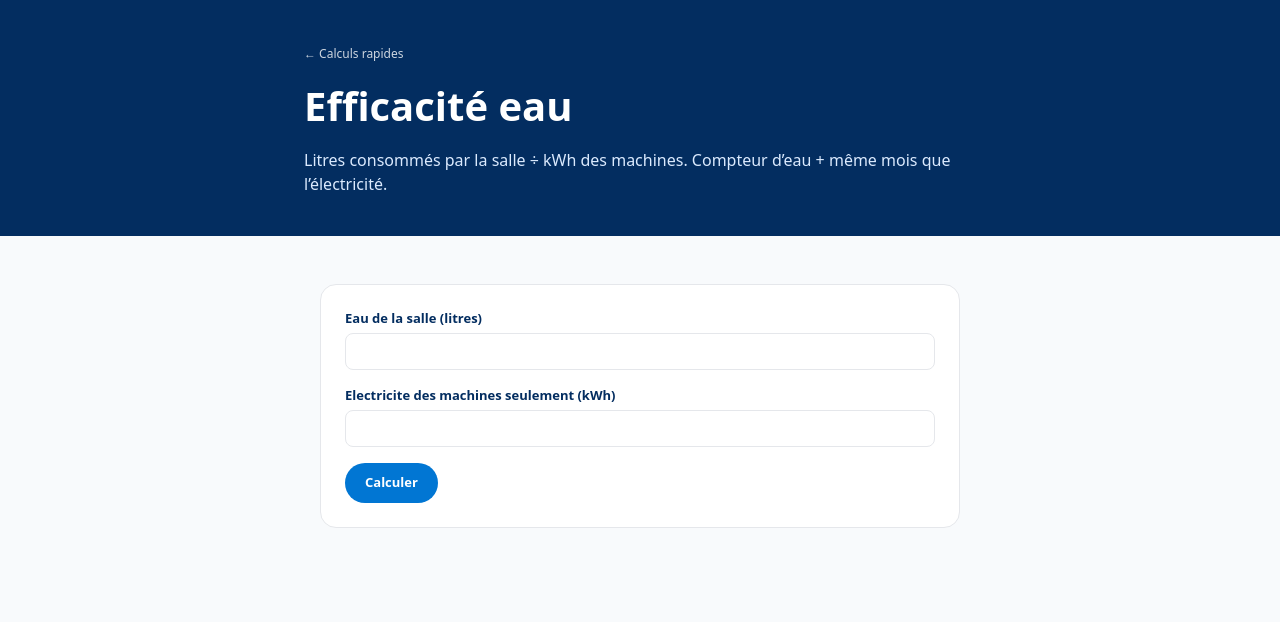
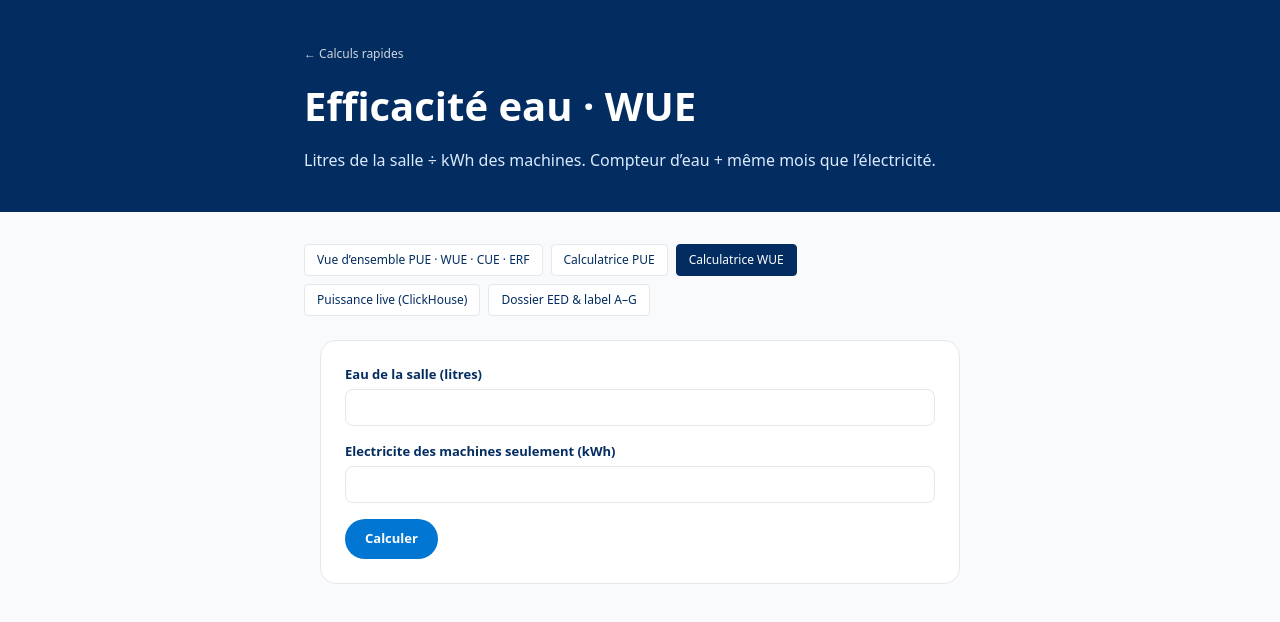
Before and after one commit to Geoking2104/DCIM, a Next.js app in the folder web/: page /en/outils/wue in a window 1280 px wide. Shown: the top 622 px of the page. Built offline with nearby package versions, Linux system fonts and the light colour scheme.

Commit message:
feat(ui): MetricsLinks on PUE and WUE calculators

```diff
--- a/web/app/[locale]/outils/pue/page.tsx
+++ b/web/app/[locale]/outils/pue/page.tsx
@@ -1,4 +1,5 @@
 import EnergyCalculator from '@/components/EnergyCalculator';
+import MetricsLinks from '@/components/metrics/MetricsLinks';
 
 export default function PuePage({ params: { locale } }: { params: { locale: string } }) {
   return (
@@ -6,11 +7,12 @@ export default function PuePage({ params: { locale } }: { params: { locale: stri
       <header className="bg-[#032D60] text-white">
         <div className="max-w-[720px] mx-auto px-6 py-10">
           <a href={`/${locale}/outils`} className="text-[12px] opacity-80">← Calculs rapides</a>
-          <h1 className="mt-3 text-[32px] md:text-[40px] font-extrabold">Efficacité électrique</h1>
-          <p className="mt-3 text-blue-100">Salle entière ÷ machines. Prenez la même période (un mois de facture suffit pour tester).</p>
+          <h1 className="mt-3 text-[32px] md:text-[40px] font-extrabold">Efficacité électrique · PUE</h1>
+          <p className="mt-3 text-blue-100">Salle entière ÷ machines. Même période (un mois de facture suffit pour tester).</p>
         </div>
       </header>
-      <main className="px-6 py-12">
+      <main className="max-w-[720px] mx-auto px-6 py-8 space-y-6">
+        <MetricsLinks locale={locale} current="/outils/pue" />
         <EnergyCalculator kind="pue" locale={locale || 'fr'} />
       </main>
     </div>
--- a/web/app/[locale]/outils/wue/page.tsx
+++ b/web/app/[locale]/outils/wue/page.tsx
@@ -1,4 +1,5 @@
 import EnergyCalculator from '@/components/EnergyCalculator';
+import MetricsLinks from '@/components/metrics/MetricsLinks';
 
 export default function WuePage({ params: { locale } }: { params: { locale: string } }) {
   return (
@@ -6,11 +7,12 @@ export default function WuePage({ params: { locale } }: { params: { locale: stri
       <header className="bg-[#032D60] text-white">
         <div className="max-w-[720px] mx-auto px-6 py-10">
           <a href={`/${locale}/outils`} className="text-[12px] opacity-80">← Calculs rapides</a>
-          <h1 className="mt-3 text-[32px] md:text-[40px] font-extrabold">Efficacité eau</h1>
-          <p className="mt-3 text-blue-100">Litres consommés par la salle ÷ kWh des machines. Compteur d’eau + même mois que l’électricité.</p>
+          <h1 className="mt-3 text-[32px] md:text-[40px] font-extrabold">Efficacité eau · WUE</h1>
+          <p className="mt-3 text-blue-100">Litres de la salle ÷ kWh des machines. Compteur d’eau + même mois que l’électricité.</p>
         </div>
       </header>
-      <main className="px-6 py-12">
+      <main className="max-w-[720px] mx-auto px-6 py-8 space-y-6">
+        <MetricsLinks locale={locale} current="/outils/wue" />
         <EnergyCalculator kind="wue" locale={locale || 'fr'} />
       </main>
     </div>
```
